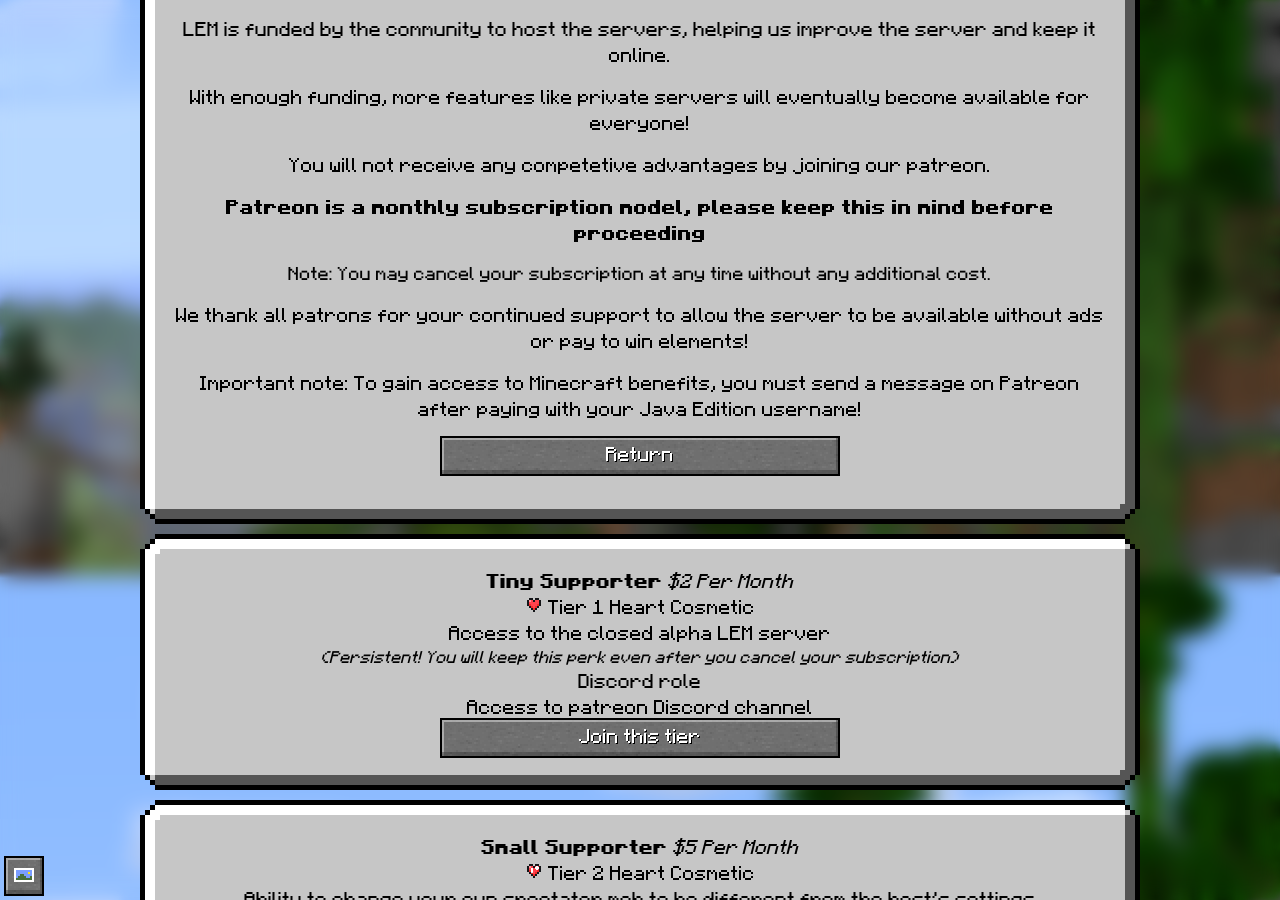
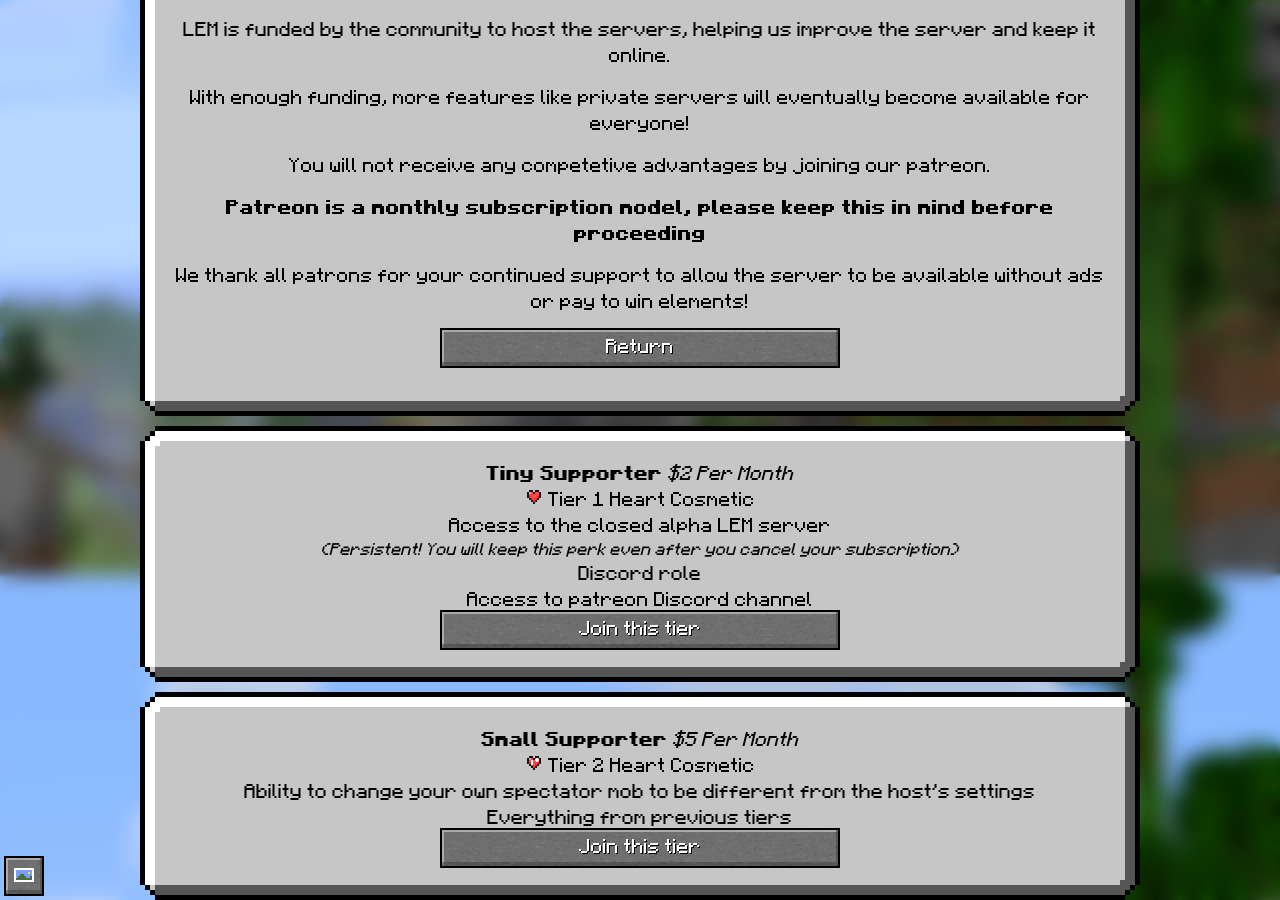
Before and after one commit to Legacy-Edition-Minigames/Website, a Jekyll site: the page built from patreon.html, in a window 1280 px wide and 900 px high, scrolled down 325 px. Built offline with Jekyll 4.4.1, drawn with Linux system fonts in a browser that asks for light colours; some web fonts are replaced.

Commit message:
Add notice for needing to send username for patreon
To clarify regarding the line removed from the main patreon page, that part isnt changing *ever*, but i dont want the page to be even more cluttered than it is

```diff
--- a/patreon.html
+++ b/patreon.html
@@ -9,9 +9,7 @@
 		<p>With enough funding, more features like private servers will eventually become available for everyone!</p>
 		<p>You will not receive any competetive advantages by joining our patreon.</p>
 		<p><b>Patreon is a monthly subscription model, please keep this in mind before proceeding</b></p>
-		<div style="font-size: 0.93em;">Note: You may cancel your subscription at any time without any additional cost.<br></div>
 		<p>We thank all patrons for your continued support to allow the server to be available without ads or pay to win elements!</p>
-		<p>Important note: To gain access to Minecraft benefits, you must send a message on Patreon after paying with your Java Edition username!</p>
 		<p><a href="{{ site.baseurl }}/" class="minecraft-button center">Return</a></p>
 </div>
 <div class="guibox center">
@@ -21,14 +19,14 @@
 	<div style="font-size: 0.85em;"><i>(Persistent! You will keep this perk even after you cancel your subscription)</i><br></div>
 	Discord role<br>
 	Access to patreon Discord channel<br>
-	<a class="minecraft-button center" href="https://www.patreon.com/DBTDerpbox">Join this tier</a>
+	<a class="minecraft-button center" href="{{ site.baseurl }}/patreonnotice">Join this tier</a>
 </div>
 <div class="guibox center">
     <b>Small Supporter</b> <i>$5 Per Month</i><br>
     <img src="assets/patreon/small.png" class="pixelated"> Tier 2 Heart Cosmetic<br>
 	Ability to change your own spectator mob to be different from the host's settings<br>
 	Everything from previous tiers<br>
-	<a class="minecraft-button center" href="https://www.patreon.com/DBTDerpbox">Join this tier</a>
+	<a class="minecraft-button center" href="{{ site.baseurl }}/patreonnotice">Join this tier</a>
 </div>
 <div class="guibox center">
     <b>Standard Supporter</b> <i>$10 Per Month</i><br>
@@ -36,14 +34,14 @@
 	Custom Heart Cosmetic texture <b>made by you</b>
 	<div style="font-size: 0.85em;"><i>(Persistent! You will keep this perk even after you cancel your subscription)</i><br></div>
 	Everything from previous tiers<br>
-	<a class="minecraft-button center" href="https://www.patreon.com/DBTDerpbox">Join this tier</a>
+	<a class="minecraft-button center" href="{{ site.baseurl }}/patreonnotice">Join this tier</a>
 </div>
 <div class="guibox center">
     <b>Large Supporter</b> <i>$15 Per Month</i><br>
     <img src="assets/patreon/large.png" class="pixelated"> Tier 4 Heart Cosmetic<br>
 	Early access to private servers feature<br>
 	Everything from previous tiers<br>
-	<a class="minecraft-button center" href="https://www.patreon.com/DBTDerpbox">Join this tier</a>
+	<a class="minecraft-button center" href="{{ site.baseurl }}/patreonnotice">Join this tier</a>
 </div>
 <div class="guibox center">
     <b>Large+ Supporter</b> <i>$20 Per Month</i><br>
@@ -51,5 +49,5 @@
 	Everything from previous tiers<br>
 	Destroying your wallet<br>
 	<div style="font-size: 0.70em;">Seriously why would you join this tier its so expensive<br></div>
-	<a class="minecraft-button center" href="https://www.patreon.com/DBTDerpbox">Join this tier</a>
+	<a class="minecraft-button center" href="{{ site.baseurl }}/patreonnotice">Join this tier</a>
 </div>
```
Also changed, not shown: patreonnotice.html (added, +13 -0 lines), assets/patreon/notice-desktop.png (added), assets/patreon/notice-mobile.png (added).
